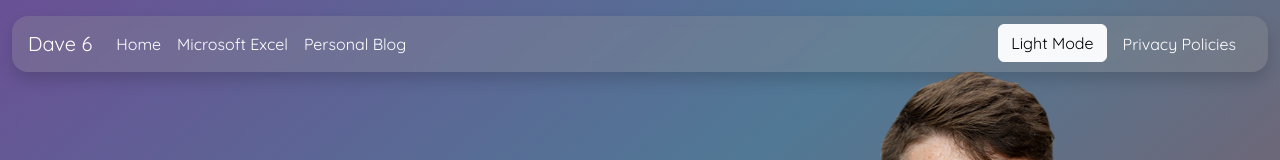
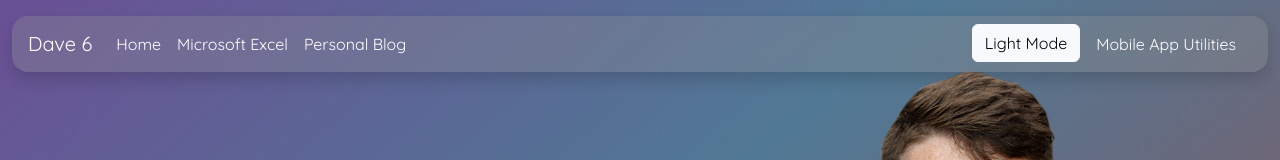
Before and after one commit to DavidASix/davidasix.com, a Next.js app: page / in a window 1280 px wide. Shown: the top 160 px of the page. Built offline with nearby package versions, Linux system fonts and the light colour scheme; no server answers; the database is empty; a web font is replaced by a local one.

Commit message:
Switched PP for Mobile App in nav bar

```diff
--- a/src/components/Navigation/index.js
+++ b/src/components/Navigation/index.js
@@ -79,8 +79,8 @@ export default function Navigation() {
                 </button>
               </li>
               <li className="nav-item mx-lg-2 mx-0">
-                <a className={`nav-link grow ${s.navItem} ${cs.grow}`} href="/privacy-policies">
-                  Privacy Policies
+                <a className={`nav-link grow ${s.navItem} ${cs.grow}`} href="/mobile-apps">
+                  Mobile App Utilities
                 </a>
               </li>
             </ul>
```
